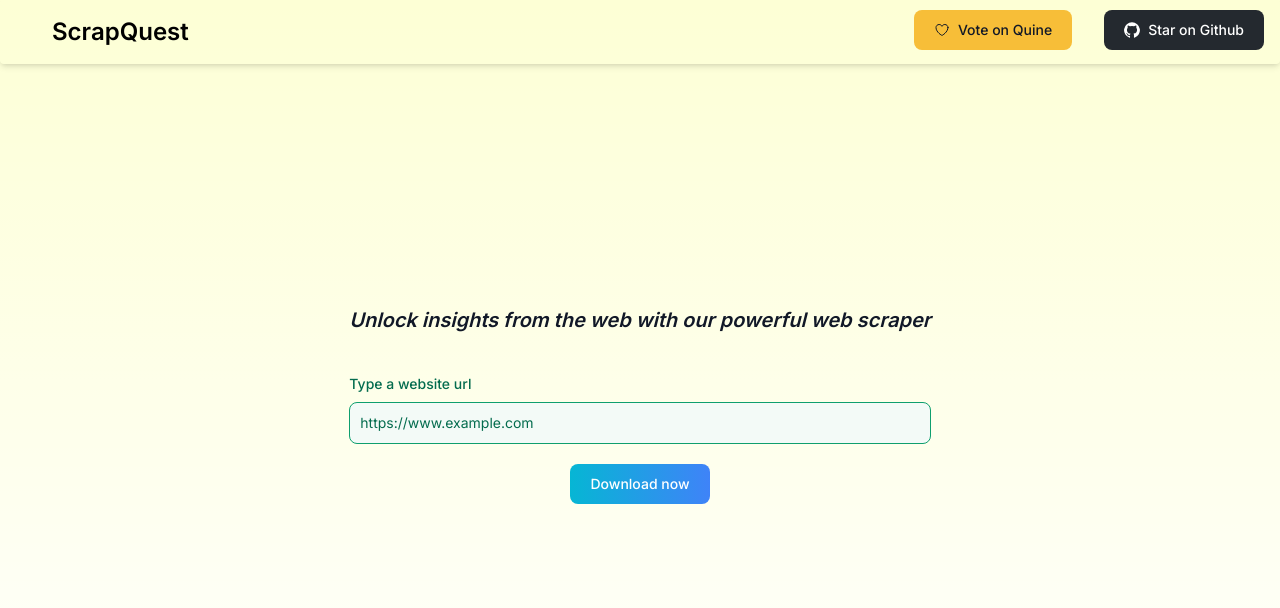
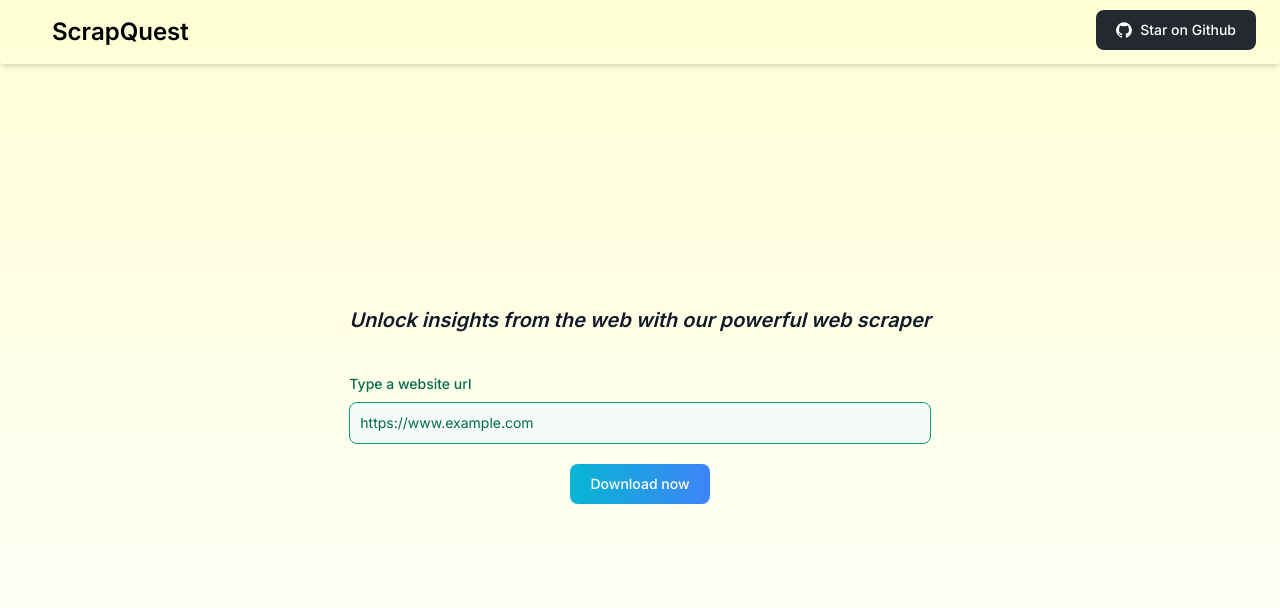
Before and after one commit to Abidsyed25/ScrapQuest, a Next.js app: page / in a window 1280 px wide. Shown: the top 608 px of the page. Built offline with nearby package versions, Linux system fonts and the light colour scheme.

Commit message:
updated btns

```diff
--- a/components/Social.tsx
+++ b/components/Social.tsx
@@ -3,13 +3,8 @@ import { useRouter } from "next/navigation";
 export default function Social(){
     const router = useRouter();
     return <>
-          <button onClick={() => router.push('https://quine.sh/repo/Abidsyed25-Quine-ScrapQuest-787896484?utm_source=copy&utm_share_context=rdp')} type="button" className="text-gray-900 bg-[#F7BE38] hover:bg-[#F7BE38]/90 font-medium rounded-lg text-sm px-5 py-2.5 text-center inline-flex items-center dark:focus:ring-[#F7BE38]/50 mb-1">
-                    <svg xmlns="http://www.w3.org/2000/svg" fill="none" viewBox="0 0 24 24" stroke-width="1.5" stroke="currentColor" className="w-4 h-4 me-2">
-                        <path stroke-linecap="round" stroke-linejoin="round" d="M21 8.25c0-2.485-2.099-4.5-4.688-4.5-1.935 0-3.597 1.126-4.312 2.733-.715-1.607-2.377-2.733-4.313-2.733C5.1 3.75 3 5.765 3 8.25c0 7.22 9 12 9 12s9-4.78 9-12Z" />
-                    </svg>
-                    Vote on Quine
-                </button>
-                <button onClick={() => router.push('https://github.com/Abidsyed25/Quine-ScrapQuest')} type="button" className="text-white bg-[#24292F] hover:bg-[#24292F]/90 font-medium rounded-lg text-sm px-5 py-2.5 text-center inline-flex items-center dark:focus:ring-gray-500 dark:hover:bg-[#050708]/30 mb-1">
+
+                <button onClick={() => router.push('https://github.com/Abidsyed25/ScrapQuest')} type="button" className="text-white bg-[#24292F] hover:bg-[#24292F]/90 font-medium rounded-lg text-sm px-5 py-2.5 text-center inline-flex items-center dark:focus:ring-gray-500 dark:hover:bg-[#050708]/30 mb-1 mr-2">
                     <svg className="w-4 h-4 me-2" aria-hidden="true" xmlns="http://www.w3.org/2000/svg" fill="currentColor" viewBox="0 0 20 20">
                         <path fill-rule="evenodd" d="M10 .333A9.911 9.911 0 0 0 6.866 19.65c.5.092.678-.215.678-.477 0-.237-.01-1.017-.014-1.845-2.757.6-3.338-1.169-3.338-1.169a2.627 2.627 0 0 0-1.1-1.451c-.9-.615.07-.6.07-.6a2.084 2.084 0 0 1 1.518 1.021 2.11 2.11 0 0 0 2.884.823c.044-.503.268-.973.63-1.325-2.2-.25-4.516-1.1-4.516-4.9A3.832 3.832 0 0 1 4.7 7.068a3.56 3.56 0 0 1 .095-2.623s.832-.266 2.726 1.016a9.409 9.409 0 0 1 4.962 0c1.89-1.282 2.717-1.016 2.717-1.016.366.83.402 1.768.1 2.623a3.827 3.827 0 0 1 1.02 2.659c0 3.807-2.319 4.644-4.525 4.889a2.366 2.366 0 0 1 .673 1.834c0 1.326-.012 2.394-.012 2.72 0 .263.18.572.681.475A9.911 9.911 0 0 0 10 .333Z" clip-rule="evenodd" />
                     </svg>
```
